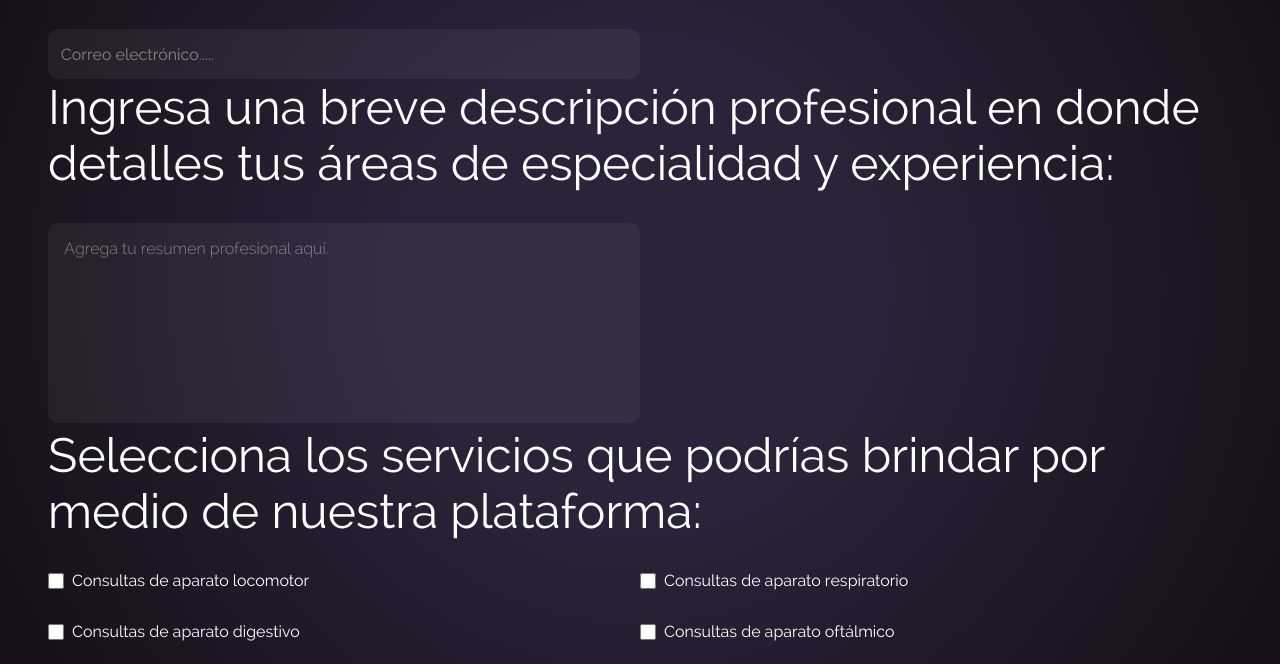
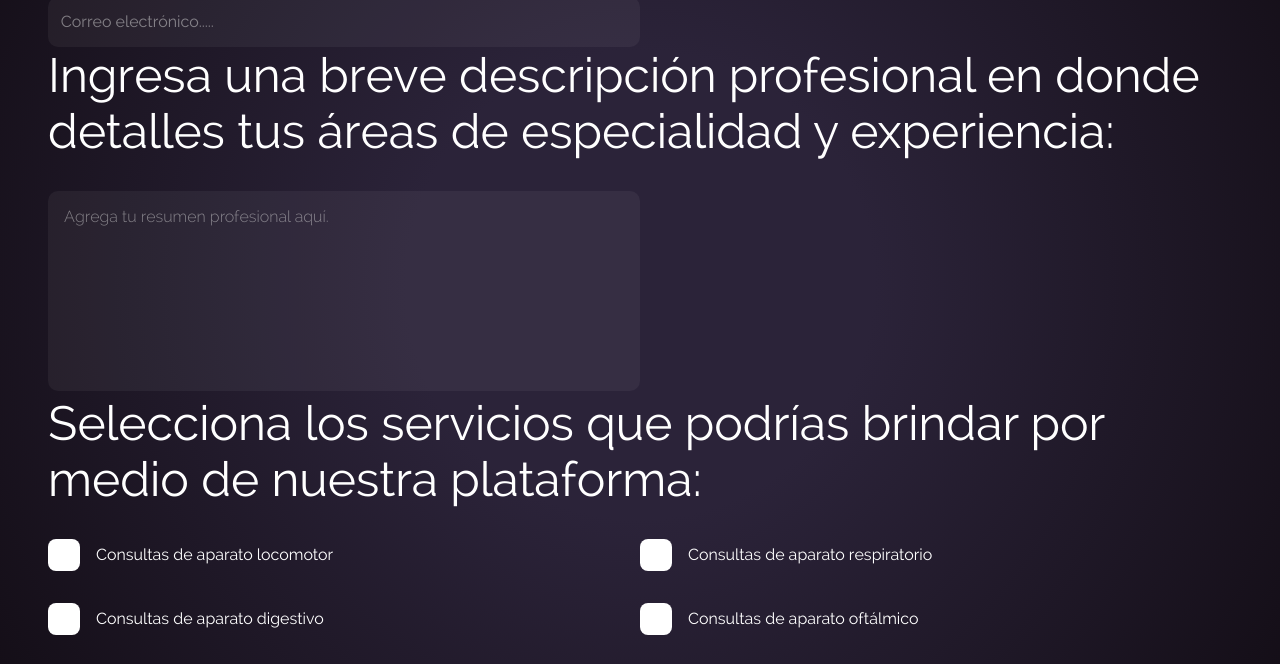
Before and after one commit to jllb89/vet-web, a plain HTML site: page pages/signup.html in a window 1280 px wide. Shown: the part 115-779 px from the top of the page. Drawn offline with Linux system fonts and the light colour scheme; a script that the page names is missing.

Commit message:
checkboxes

```diff
--- a/styles/styles.css
+++ b/styles/styles.css
@@ -366,10 +366,10 @@ p {
   display: flex;
   flex-wrap: wrap;
   justify-content: space-between;
+  width: auto;
 }
 
 .step#step4 .inputBox {
-  width: 50%;
   display: flex;
   align-items: center;
   white-space: nowrap;
@@ -379,9 +379,14 @@ p {
 }
 
 .step#step4 .inputBox input[type="checkbox"] {
-  margin-right: 8px;
-  width: 1rem;
-  height: 1rem;
+  -webkit-appearance: none;  /* Safari and Chrome */
+  appearance: none;
+  background-color: #ffffff;
+  border: none;
+  border-radius: .5rem;
+  margin-right: 1rem;
+  width: 2rem;
+  height: 2rem;
 }
 
 .step#step4 .inputBox label {
@@ -389,7 +394,7 @@ p {
 }
 
 .step#step4 .inputBox input[type="checkbox"]:checked {
-  background-color: #3c234d;
+  background-color: #00ff99;
 }
 
 .title-section-a {
```
Also changed, not shown: pages/signup.html (+0 -12 lines).
